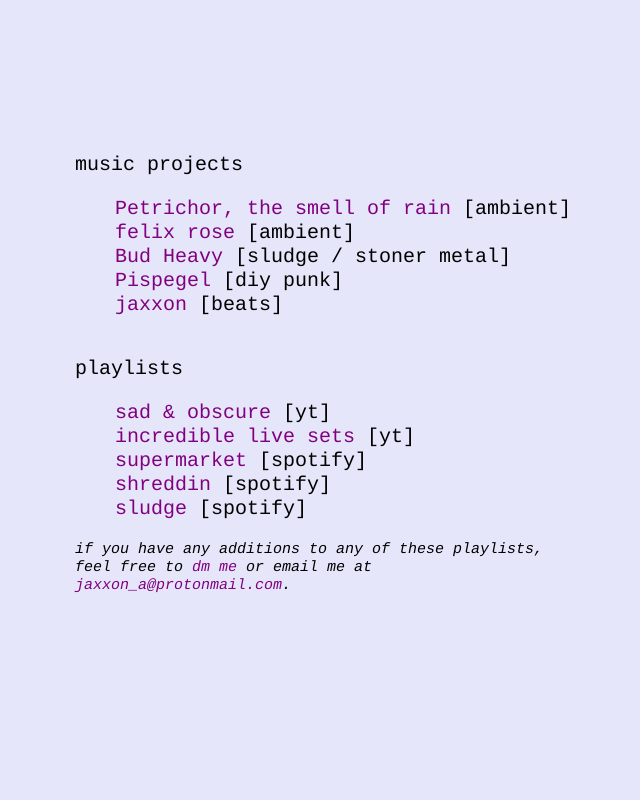
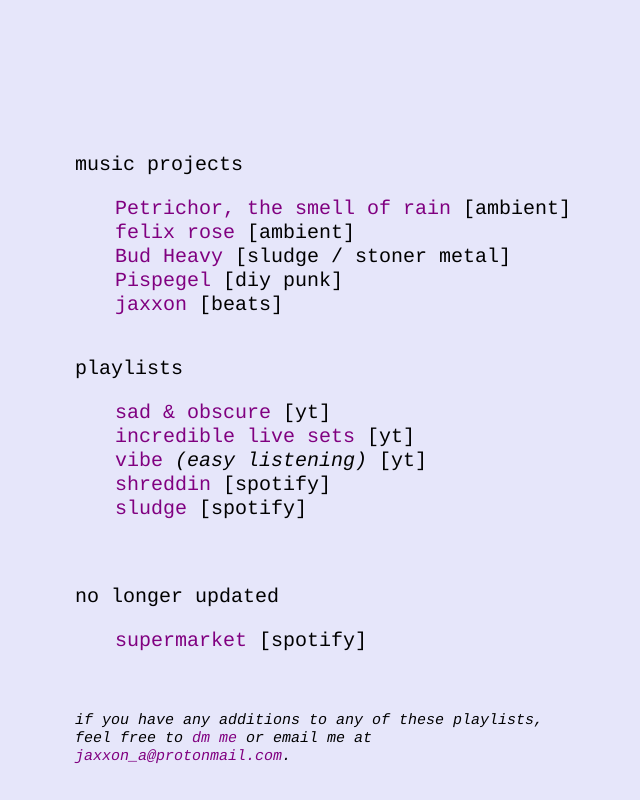
Before and after one commit to jaxxon-a/jaxxons.house, a plain HTML site: page jaxxons.house/headphones/index.html in a window 1280 px wide. Shown: the whole page, without its empty margins (153-793 px from the left). Drawn offline with Linux system fonts and the light colour scheme.

Commit message:
added a playlist

```diff
--- a/jaxxons.house/headphones/index.html
+++ b/jaxxons.house/headphones/index.html
@@ -76,11 +76,18 @@ a:mailto {
       <ul style="list-style-type: none;">
         <li><a href="https://www.youtube.com/playlist?list=PLSF-biYYUDHLxWseIG553_5ZuZxRgdcfJ">sad & obscure</a> [yt]</li>
         <li><a href="https://www.youtube.com/playlist?list=PLSF-biYYUDHIz2V1UH_81nBXrut4q6z_W">incredible live sets</a> [yt]</li>
-        <li><a href="https://open.spotify.com/playlist/0wlhnhAG8bjotY6VZfDMoy">supermarket</a> [spotify]</li>
+        <li><a href="https://www.youtube.com/playlist?list=PLSF-biYYUDHLsa6ERYVDXCxEm_l4Ux3Rm">vibe</a> <i>(easy listening)</i> [yt] </li>
         <li><a href="https://open.spotify.com/playlist/5N94KNKjo54KCevLzohAOT">shreddin</a> [spotify]</li>
         <li><a href="https://open.spotify.com/playlist/0h11XEjzAojhU3LsNY97mz">sludge</a> [spotify]</li>
       </ul>
-    <p style="font-size:15px;"><i>if you have any additions to any of these playlists, feel free to <a href="https://twitter.com/messages/compose?recipient_id=3028362837">dm me</a> or email me at <a href="mailto:jaxxon_a@protonmail.com">jaxxon_a@protonmail.com</a>. </i></p>
+<br>
+    <p>no longer updated</p>
+      <ul style="list-style-type: none;">
+
+        <li><a href="https://open.spotify.com/playlist/0wlhnhAG8bjotY6VZfDMoy">supermarket</a> [spotify]</li>
+      </ul>
+<br>
+      <p style="font-size:15px;"><i>if you have any additions to any of these playlists, feel free to <a href="https://twitter.com/messages/compose?recipient_id=3028362837">dm me</a> or email me at <a href="mailto:jaxxon_a@protonmail.com">jaxxon_a@protonmail.com</a>. </i></p>
   </div>
 </div>
 </html>
```
